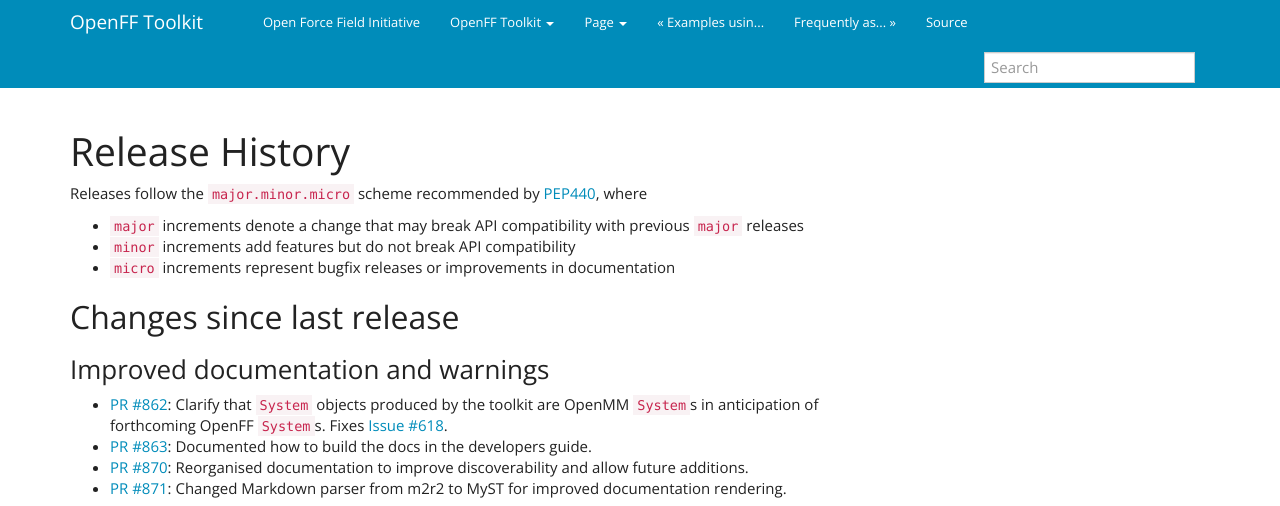
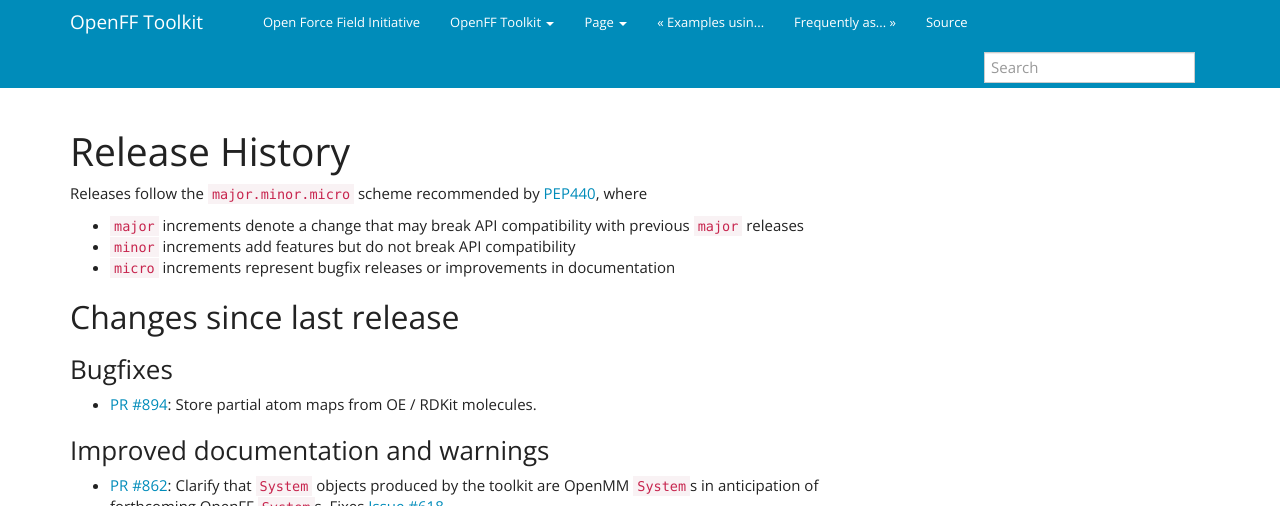
Before and after one commit to openforcefield/openff-toolkit, a Sphinx documentation site: the page built from docs/releasehistory.md, in a window 1280 px wide, cut to the strip 0-506 px from the top of the page. Built offline with Sphinx 7.4.7, drawn with Linux system fonts in a browser that asks for light colours.

Commit message:
Update release notes

```diff
--- a/docs/releasehistory.md
+++ b/docs/releasehistory.md
@@ -7,6 +7,10 @@ Releases follow the `major.minor.micro` scheme recommended by [PEP440](https://w
 * `micro` increments represent bugfix releases or improvements in documentation
 
 ## Changes since last release
+
+### Bugfixes
+
+- [PR #894](https://github.com/openforcefield/openforcefield/pull/894): Store partial atom maps from OE / RDKit molecules.
 
 ### Improved documentation and warnings
 - [PR #862](https://github.com/openforcefield/openforcefield/pull/862): Clarify that `System` objects produced by the toolkit are OpenMM `System`s in anticipation of forthcoming OpenFF `System`s. Fixes [Issue #618](https://github.com/openforcefield/openforcefield/issues/618).
```
